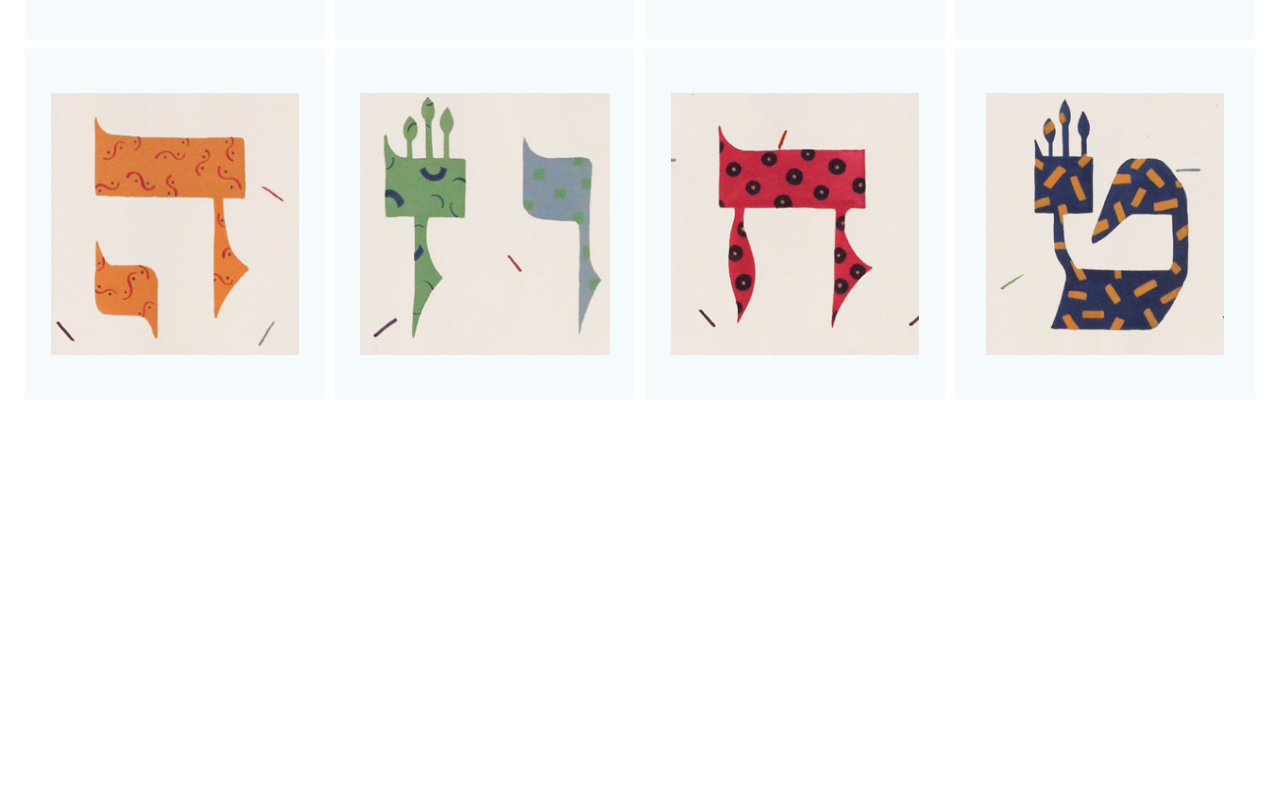
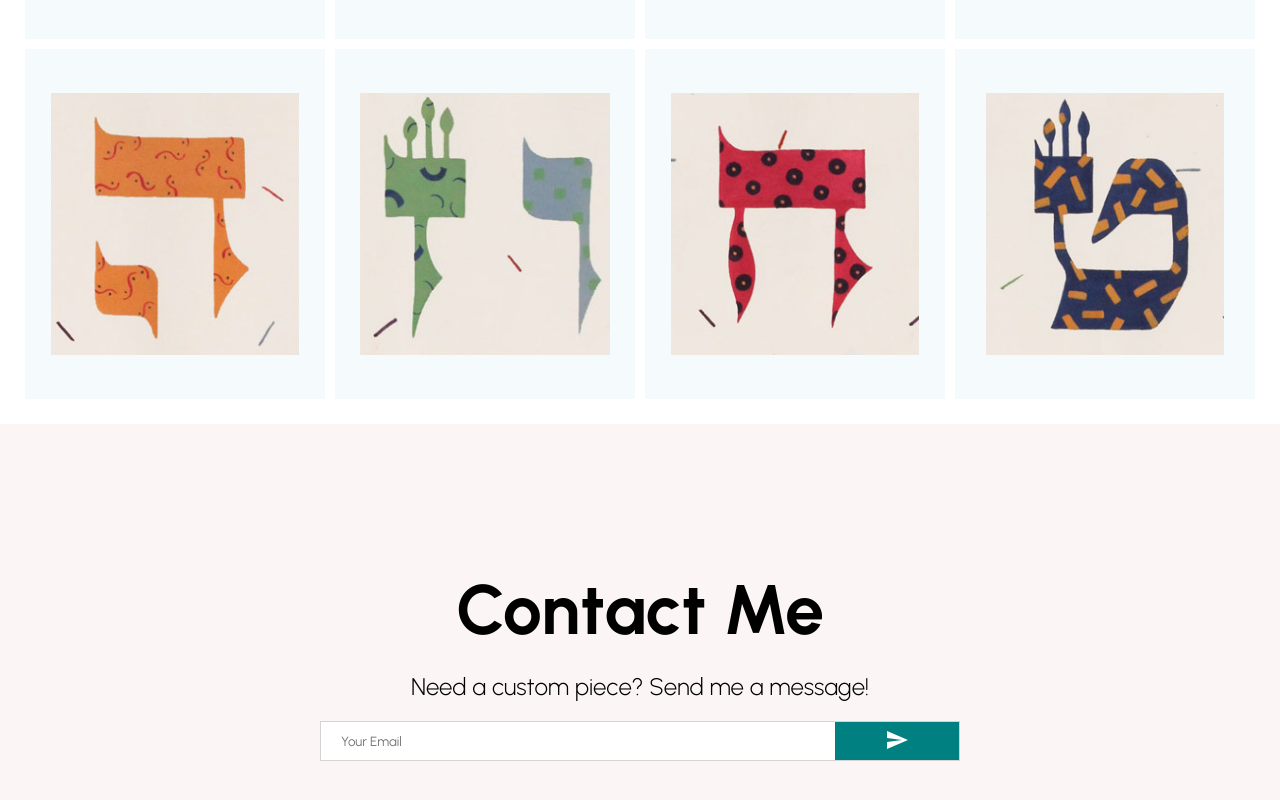
Before and after one commit to nateweis/ecom_frontend, a React (Create React App) app: page / in a window 1280 px wide. Shown: the part 1832-2632 px from the top of the page. Before the commit the page ends 2256 px from the top, so only its background shows below. Built offline with nearby package versions, Linux system fonts and the light colour scheme.

Commit message:
added a contact me form

```diff
--- /dev/null
+++ b/src/components/ContactForm.jsx
@@ -0,0 +1,55 @@
+import { Send } from "@material-ui/icons"
+import styled from "styled-components"
+
+const ContactForm = () => {
+    return (
+        <Container>
+            <Title>Contact Me</Title>
+            <Desc>Need a custom piece? Send me a message!  </Desc>
+            <InputContainer>
+                <Input placeholder="Your Email" />
+                <Button> <Send /> </Button>
+            </InputContainer>
+        </Container>
+    )
+}
+
+// ///// Style //////////
+const Container = styled.div`
+    height: 60vh;
+    background-color: #fcf5f5;
+    display: flex;
+    align-items: center;
+    justify-content: center;
+    flex-direction: column;
+`
+const Title = styled.h1`
+    font-size: 70px;
+    margin-bottom: 20px;
+`
+const Desc = styled.div`
+    font-size: 24px;
+    font-weight: 300;
+    margin-bottom: 20px;
+`
+const InputContainer = styled.div`
+    width: 50%;
+    height: 40px;
+    background-color: white;
+    display: flex;
+    justify-content: space-between;
+    border: 1px solid lightgray;
+`
+const Input = styled.input`
+    border: none;
+    flex: 8;
+    padding-left: 20px;
+`
+const Button = styled.button`
+    flex: 2;
+    border: none;
+    background-color: teal;
+    color: white;
+`
+
+export default ContactForm
--- a/src/pages/Home.jsx
+++ b/src/pages/Home.jsx
@@ -4,6 +4,7 @@
 import Slider from '../components/Slider'
 import Categories from '../components/Categories'
 import Products from '../components/Products'
+import ContactForm from '../components/ContactForm'
 
 
 const Home = () => {
@@ -14,6 +15,7 @@
             <Slider />
             <Categories />
             <Products />
+            <ContactForm />
         </div>
     )
 }
```
Also changed, not shown: src/components/Newsletter.jsx (added, +38 -0 lines).
